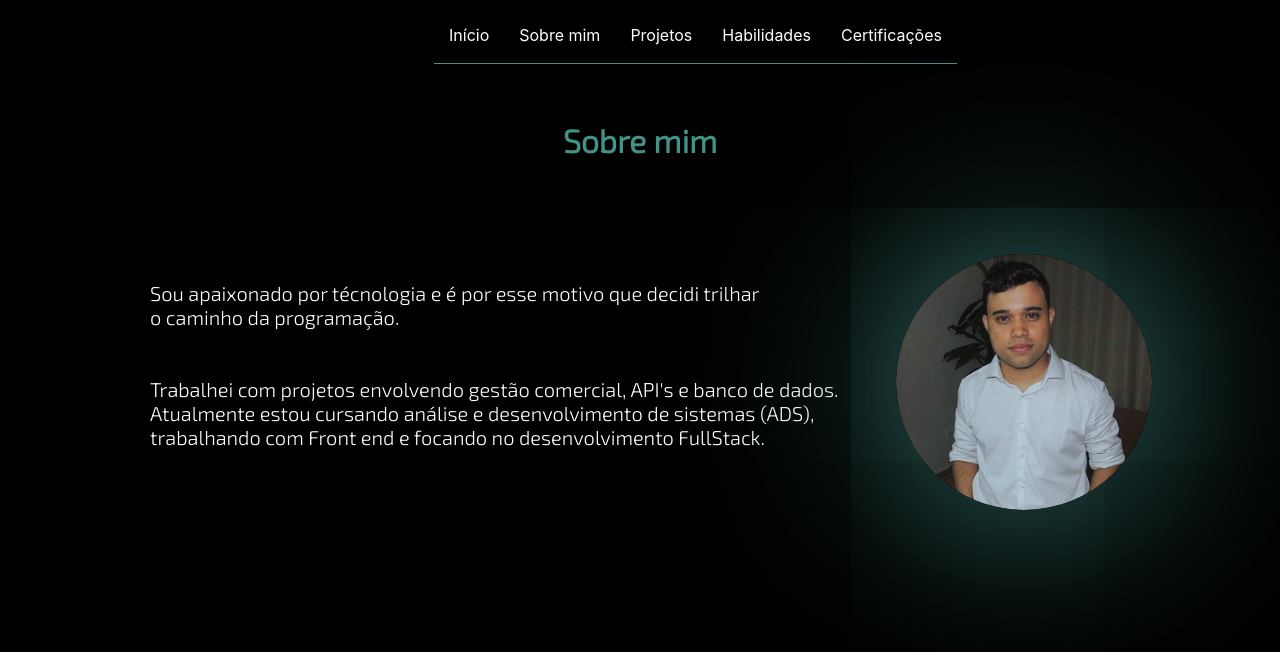
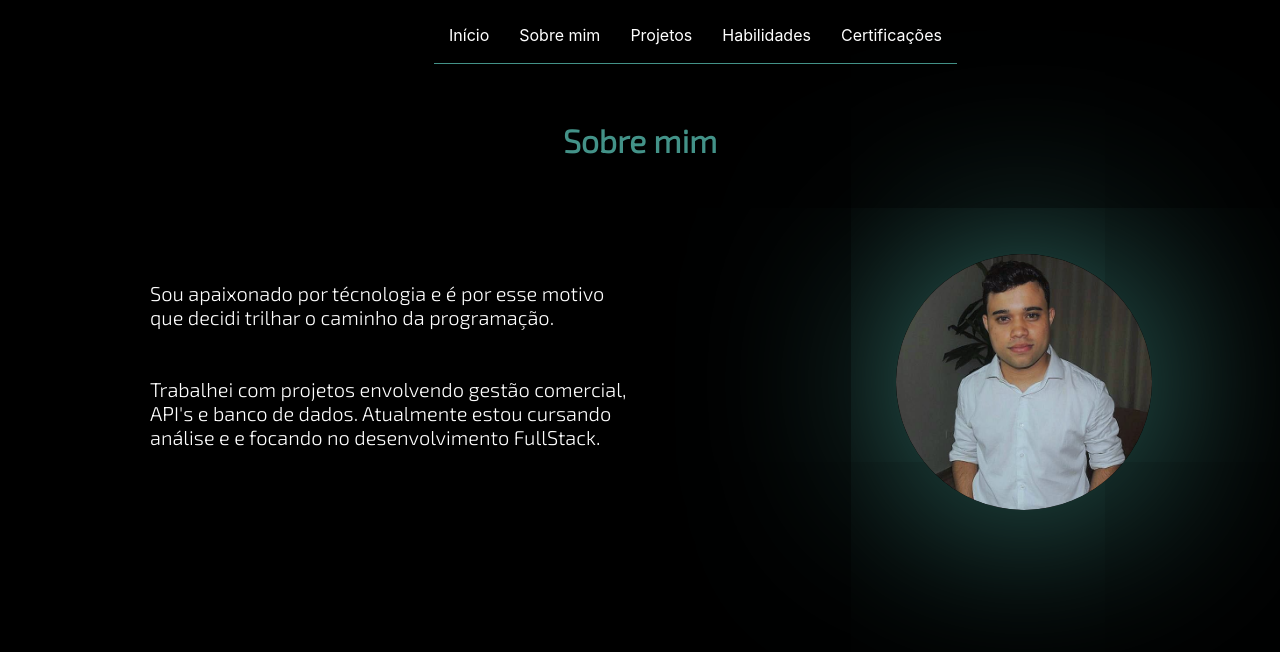
Before and after one commit to Leonardo-Correia-da-silva/Portfolio, a React (Create React App) app: page /sobre in a window 1280 px wide. Shown: the top 652 px of the page. Built offline with nearby package versions, Linux system fonts and the light colour scheme.

Commit message:
Update sobre.js

```diff
--- a/src/componentes/container/sobre/sobre.js
+++ b/src/componentes/container/sobre/sobre.js
@@ -7,11 +7,10 @@ function Sobre() {
         <div>
             <h1 className="sobre-titulo">Sobre mim</h1>
             <p className="sobre-texto"> Sou apaixonado
-                por técnologia e é por esse motivo que  decidi trilhar <br></br> o caminho
+                por técnologia e é por esse motivo <br></br>que decidi trilhar o caminho
                 da programação. <br></br><br></br><br></br> Trabalhei com projetos envolvendo
-                gestão comercial,  API's e banco de dados.
-                <br></br>Atualmente estou cursando análise e
-                desenvolvimento de sistemas (ADS), <br></br>  trabalhando com Front end
+                gestão comercial, <br></br>API's  e banco de dados.
+                Atualmente estou cursando <br></br>análise e
                 e focando no desenvolvimento FullStack.</p>
                 <img src={Imagem} alt="Minha Imagem" className='imagem-sobre' />
                 <img src={Imagem_eu} alt="Minha Imagem" className='imagem-eu' />
```
